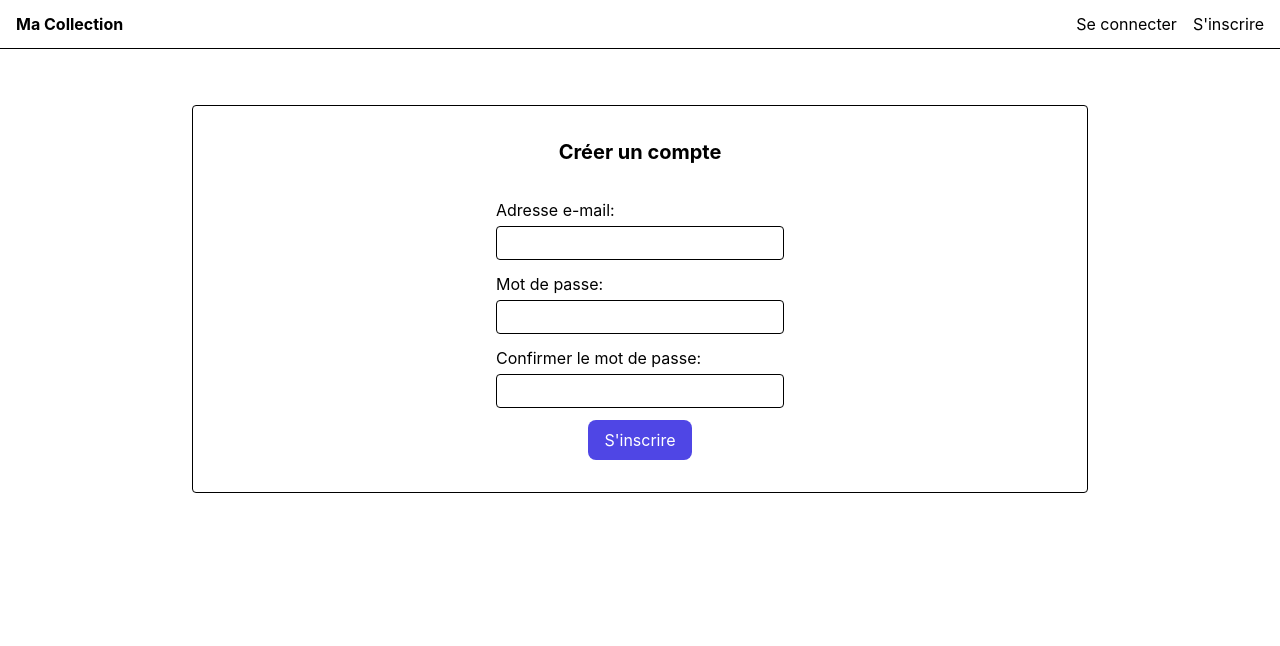
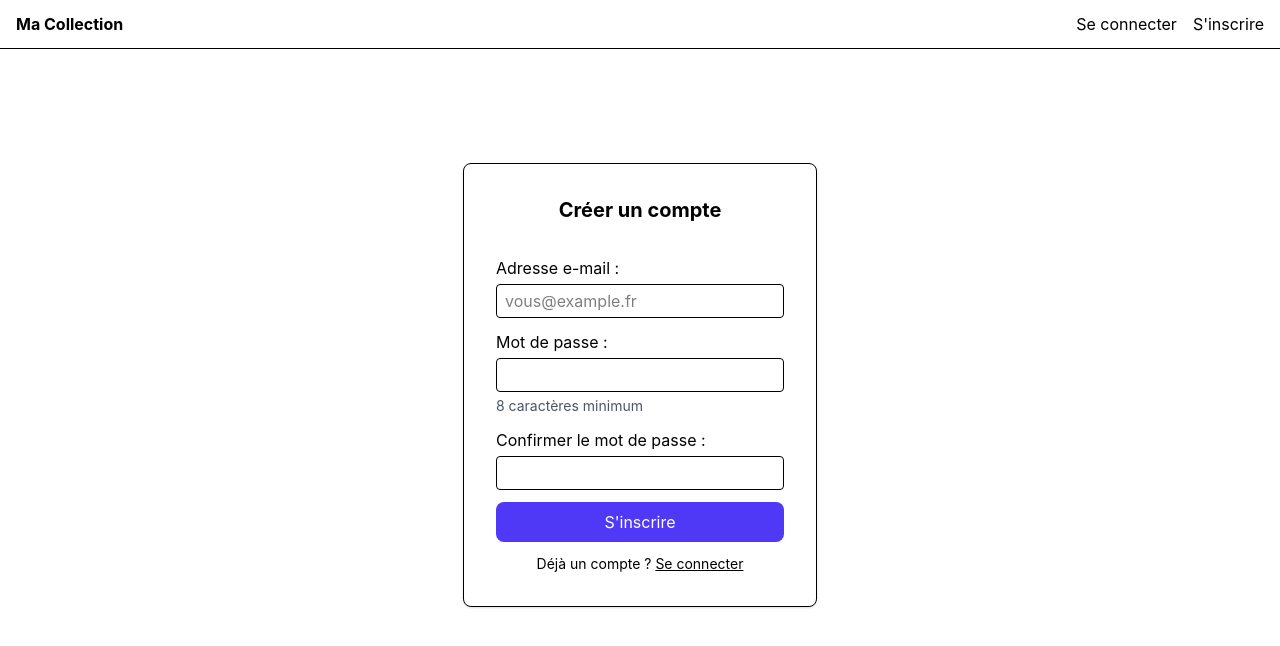
Before and after one commit to GHugo7/API-React_Ma-Collection, a React (Vite) app in the folder web/: page /register in a window 1280 px wide. Shown: the top 646 px of the page. Built offline with nearby package versions, Linux system fonts and the light colour scheme.

Commit message:
Finalise la page d'inscription et passe le bouton en classes Tailwind

```diff
--- a/web/src/App.tsx
+++ b/web/src/App.tsx
@@ -12,6 +12,7 @@ export default function App() {
     <Routes>
       <Route element={<Navbar />}>
         <Route path="/" element={<Catalogue />} />
+        <Route path="/collection" element={<Catalogue />} />
         <Route path="/register" element={<Register />} />
         <Route path="/login" element={<Login />} />
 
--- a/web/src/components/ui/Button.tsx
+++ b/web/src/components/ui/Button.tsx
@@ -4,6 +4,24 @@ interface ButtonProps extends ButtonHTMLAttributes<HTMLButtonElement> {
     variante?: "primaire" | "secondaire" | "danger";
 }
 
-export default function Button({variante = "primaire", type="button", ...rest}: ButtonProps) {
-    return <button type={type} className={`btn btn-${variante}`} {...rest} />
+const variantes = {
+  primaire: "bg-indigo-600 text-white hover:bg-indigo-700",
+  secondaire: "bg-transparent text-indigo-600 border border-indigo-600 hover:bg-indigo-50",
+  danger: "bg-red-600 text-white hover:bg-red-700",
+};
+
+
+export default function Button({
+    variante = "primaire",
+    type="button",
+    className="",
+    ...rest
+}: ButtonProps) {
+    return(
+      <button
+        type={type}
+        className={`px-4 py-2 rounded-lg cursor-pointer transition-colors disabled:opacity-50 disabled:cursor-not-allowed ${variantes[variante]} ${className}`}
+        {...rest}
+      />
+    );
 }
--- a/web/src/index.css
+++ b/web/src/index.css
@@ -1,36 +1 @@
 @import "tailwindcss";
-
-/* === BOUTON === */
-/* Base commune à tous les boutons */
-.btn {
-  padding: 0.5rem 1rem;
-  border: none;
-  border-radius: 8px;
-  font: inherit;
-  cursor: pointer;
-}
-
-.btn:disabled {
-  opacity: 0.5;
-  cursor: not-allowed;
-}
-
-/* Variantes : seules les couleurs changent */
-.btn-primaire {
-  background: #4f46e5;
-  color: #fff;
-}
-.btn-primaire:hover:not(:disabled) {
-  background: #4338ca;
-}
-
-.btn-secondaire {
-  background: transparent;
-  color: #4f46e5;
-  border: 1px solid #4f46e5;
-}
-
-.btn-danger {
-  background: #dc2626;
-  color: #fff;
-}
--- a/web/src/pages/Register.tsx
+++ b/web/src/pages/Register.tsx
@@ -1,35 +1,56 @@
-import { useState, type FormEvent } from "react";
+import { useState } from "react";
 import Button from "../components/ui/Button";
+import { Link, useNavigate } from "react-router-dom";
+import * as authService from "../services/authService.mock"
 
 export default function Register() {
     const [ email, setEmail] = useState("");
     const [ password, setPassword] = useState("");
     const [ confirm, setConfirm ] = useState("");
+    const [ chargement, setChargement ] = useState(false);
+    const [ erreur, setErreur ] = useState<string | null>(null);
 
     const differents = confirm !== "" && password !== confirm;
 
-    const submit = (e: FormEvent<HTMLFormElement>) => {
-        if (differents) return
-        e.preventDefault();
-        alert(`Email soumis : ${email}`)
-    }
+    const navigate = useNavigate();
 
     return(
-        <form onSubmit={submit} className="max-w-4xl mx-auto border rounded mt-10 p-8 flex flex-col items-center gap-3">
+        <div className="min-h-[75vh] flex items-center justify-center">
+            <form onSubmit={async (e) => {
+                e.preventDefault();
+                setErreur(null);
+                setChargement(true);
+                try {
+                    await authService.register(email, password);
+                    navigate("/login");
+                } catch (err: unknown) {
+                    setErreur(err instanceof Error ? err.message : "Erreur inconnue");
+                } finally {
+                    setChargement(false);
+                }
+        }} className="max-w-md mx-auto border rounded-lg shadow-sm bg-white mt-10 p-8 flex flex-col items-center gap-3">
                 <h1 className="text-xl font-bold mb-5">Créer un compte</h1>
-            <label className="grid gap-1 w-72">Adresse e-mail:
-                <input type="email" value={email} onChange={(e) => setEmail(e.target.value)} className="border rounded px-2 py-1" required />
+                <label className="grid gap-1 w-72">Adresse e-mail :
+                    <input type="email" value={email} placeholder="vous@example.fr" onChange={(e) => setEmail(e.target.value)} className="border rounded px-2 py-1" required />
                 </label>
-            <label className="grid gap-1 w-72">Mot de passe:
-                <input type="password" value={password} onChange={(e) => setPassword(e.target.value)} className="border rounded px-2 py-1" required />
+                <label className="grid gap-1 w-72">Mot de passe :
+                    <input type="password" value={password} minLength={8} onChange={(e) => setPassword(e.target.value)} className="border rounded px-2 py-1" required />
+                    <p className="text-sm text-gray-600">8 caractères minimum</p>
                 </label>
-            <label className="grid gap-1 w-72">Confirmer le mot de passe:
+                <label className="grid gap-1 w-72">Confirmer le mot de passe :
                     <input type="password" value={confirm} onChange={(e) => setConfirm(e.target.value)} aria-invalid={differents} className="border rounded px-2 py-1" required />
                 </label>
 
-            {differents && <p role="alert">Les mots de passes sont differents</p>}
+                {differents && <p role="alert" className="text-red-600 text-sm">Les mots de passe sont differents</p>}
+                {erreur && <p role="alert" className="text-red-600 text-sm">{erreur}</p>}
 
-            <Button type="submit" variante="primaire">S'inscrire</Button>
+
+                <Button type="submit" variante="primaire" className="w-full" disabled={chargement || differents}>{ chargement ? "Inscription..." : `S'inscrire`}</Button>
+
+                <p className="text-sm">
+                    Déjà un compte ? <Link to="/login" className="underline">Se connecter</Link>
+                </p>
             </form>
+        </div>
     )
 }
--- a/web/src/services/authService.mock.ts
+++ b/web/src/services/authService.mock.ts
@@ -9,6 +9,16 @@ export async function login(email: string, password: string): Promise<TokenRespo
   return { access_token: "faux-token-" + u.id, token_type: "bearer" };
 }
 
+export async function register(email: string, password: string): Promise<User> {
+  await new Promise((r) => setTimeout(r, 3000));
+  if (utilisateurs.some((user) => user.email === email)) {
+    throw Error("Cet e-mail est déjà utilisé");
+  }
+  const nouveau = { id: utilisateurs.length + 1, email, password };
+  utilisateurs.push(nouveau);
+  return { id: nouveau.id, email: nouveau.email }
+}
+
 export async function me(): Promise<User> {
   return { id: 1, email: "test@test.fr" };
 }
```
Lines whose indentation alone changed are shown as unchanged.
